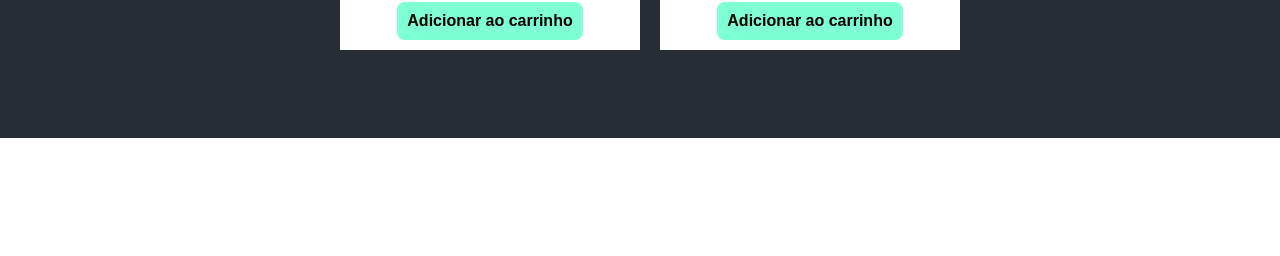
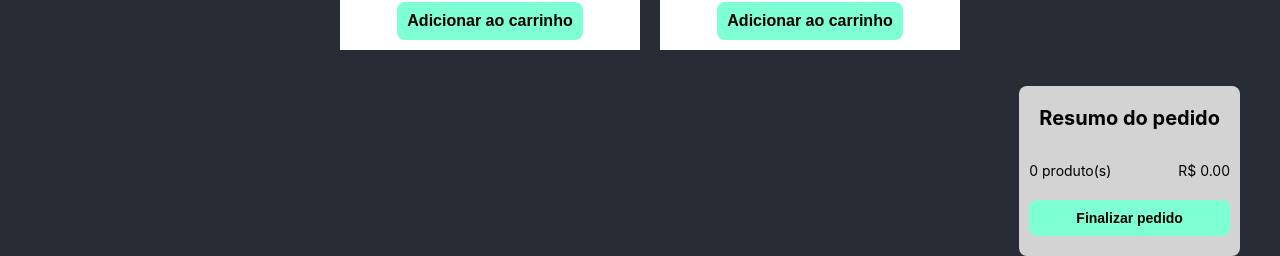
Before and after one commit to Kenzie-Academy-Brasil-Developers/react-entrega-s3-kenzieshop-aldenivan, a React (Create React App) app: page / in a window 1280 px wide. Shown: the part 1466-1722 px from the top of the page. Before the commit the page ends 1604 px from the top, so only its background shows below. Built offline with nearby package versions, Linux system fonts and the light colour scheme.

Commit message:
Styling cart component

```diff
--- a/src/components/Cart/index.js
+++ b/src/components/Cart/index.js
@@ -1,12 +1,15 @@
-import { ContainerCart } from "./styles";
+import { Container, ContainerCart, TotalCart } from "./styles";
 import { useSelector } from "react-redux";
 import ProductCart from "../ProductCart";
 
 const Cart = () => {
   const { cart } = useSelector((state) => state);
 
+  const quantity = cart.length;
+  const total = cart.reduce((acc, { price }) => acc + price, 0).toFixed(2);
+
   return (
-    <>
+    <Container>
       <ContainerCart>
         {cart.map((product) => (
           <li key={product.id}>
@@ -14,7 +17,15 @@ const Cart = () => {
           </li>
         ))}
       </ContainerCart>
-    </>
+      <TotalCart>
+        <h3>Resumo do pedido</h3>
+        <span>
+          <p>{quantity} produto(s)</p>
+          <p>R$ {total}</p>
+        </span>
+        <button>Finalizar pedido</button>
+      </TotalCart>
+    </Container>
   );
 };
 
--- a/src/components/Cart/styles.js
+++ b/src/components/Cart/styles.js
@@ -1,6 +1,57 @@
 import styled from "styled-components";
 
+export const Container = styled.div`
+  display: flex;
+  align-items: flex-start;
+  justify-content: space-between;
+  width: 1200px;
+`;
+
 export const ContainerCart = styled.ul`
+  list-style: none;
   display: flex;
-  background: red;
+  flex-direction: column;
+  align-items: center;
+  justify-content: center;
+  width: 800px;
 `;
+
+export const TotalCart = styled.div`
+  display: flex;
+  flex-direction: column;
+  justify-content: space-between;
+  height: 150px;
+  padding: 10px;
+  border-radius: 8px;
+  background: lightgray;
+  color: black;
+
+  h3 {
+    font-size: 20px;
+    margin: 10px;
+  }
+
+  span {
+    display: flex;
+    justify-content: space-between;
+
+    p {
+      font-size: 14px;
+    }
+  }
+
+  button {
+    font-size: 14px;
+    font-weight: 700;
+    padding: 10px;
+    border-radius: 8px;
+    border: none;
+    margin-bottom: 10px;
+    background: #7fffd4;
+  }
+
+  button:hover {
+    background: #87ceeb;
+    color: white;
+  }
+`;
--- a/src/components/ProductCart/index.js
+++ b/src/components/ProductCart/index.js
@@ -1,14 +1,14 @@
-import { ContainerCardCart } from "./styles";
+import { ContainerCardCart, Line } from "./styles";
 
 const ProductCart = ({ product }) => {
   return (
     <>
       <ContainerCardCart>
         <img src={product.image} />
-        <hr />
         <p>{product.name}</p>
         <span> R$ {product.price.toFixed(2)}</span>
       </ContainerCardCart>
+      <Line />
     </>
   );
 };
--- a/src/components/ProductCart/styles.js
+++ b/src/components/ProductCart/styles.js
@@ -2,13 +2,11 @@ import styled from "styled-components";
 
 export const ContainerCardCart = styled.div`
   display: flex;
-  flex-direction: column;
-  justify-content: space-between;
+  justify-content: space-around;
   align-items: center;
   background: white;
-  width: 300px;
-  height: 470px;
-  margin-bottom: 10px;
+  width: 800px;
+  height: 320px;
   color: black;
 
   img {
@@ -16,14 +14,8 @@ export const ContainerCardCart = styled.div`
     height: 300px;
   }
 
-  hr {
-    width: 95%;
-    border: 1px solid #dcdcdc;
-  }
-
   p {
-    width: 90%;
-    margin: 0 auto;
+    width: 350px;
     color: #808080;
     font-size: 16px;
     text-align: start;
@@ -34,3 +26,10 @@ export const ContainerCardCart = styled.div`
     margin: 10px;
   }
 `;
+
+export const Line = styled.hr`
+  width: 798px;
+  border: 1px solid #dcdcdc;
+  background: white;
+  margin: 0 auto;
+`;
```
